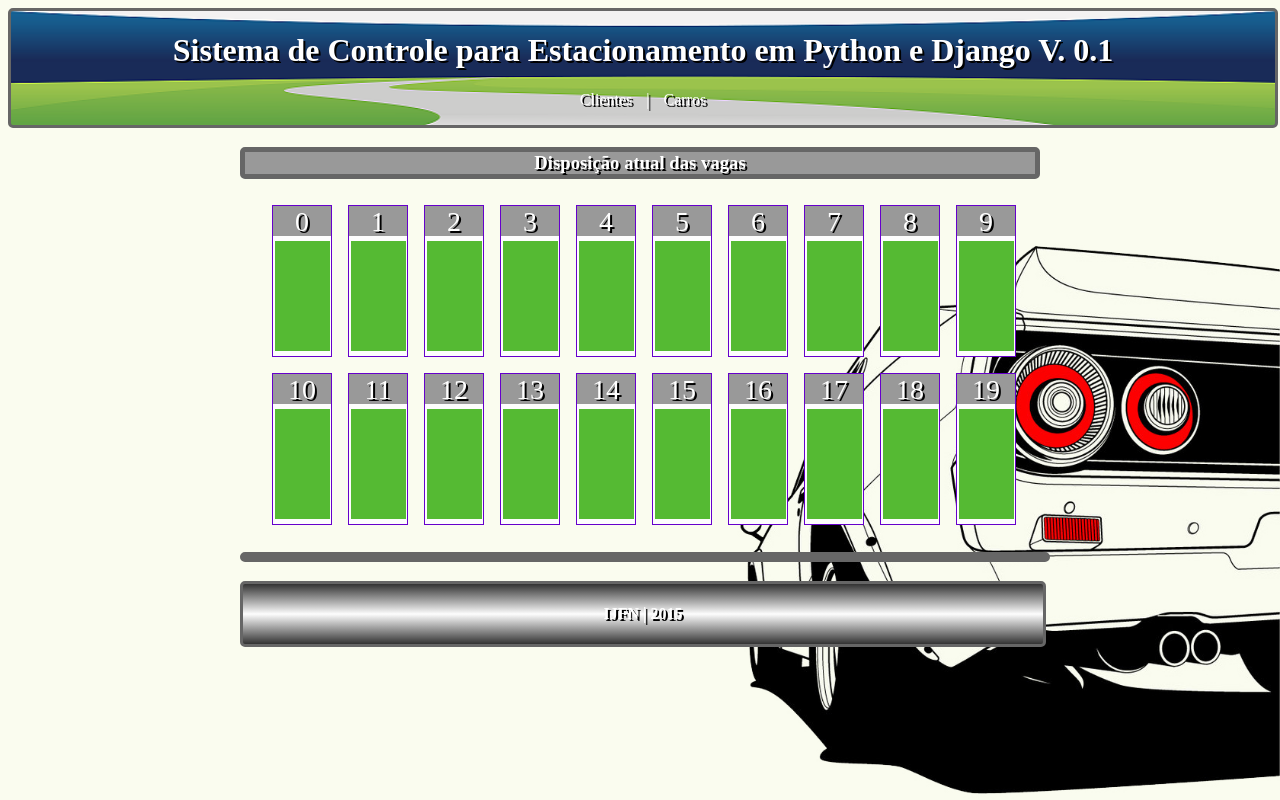
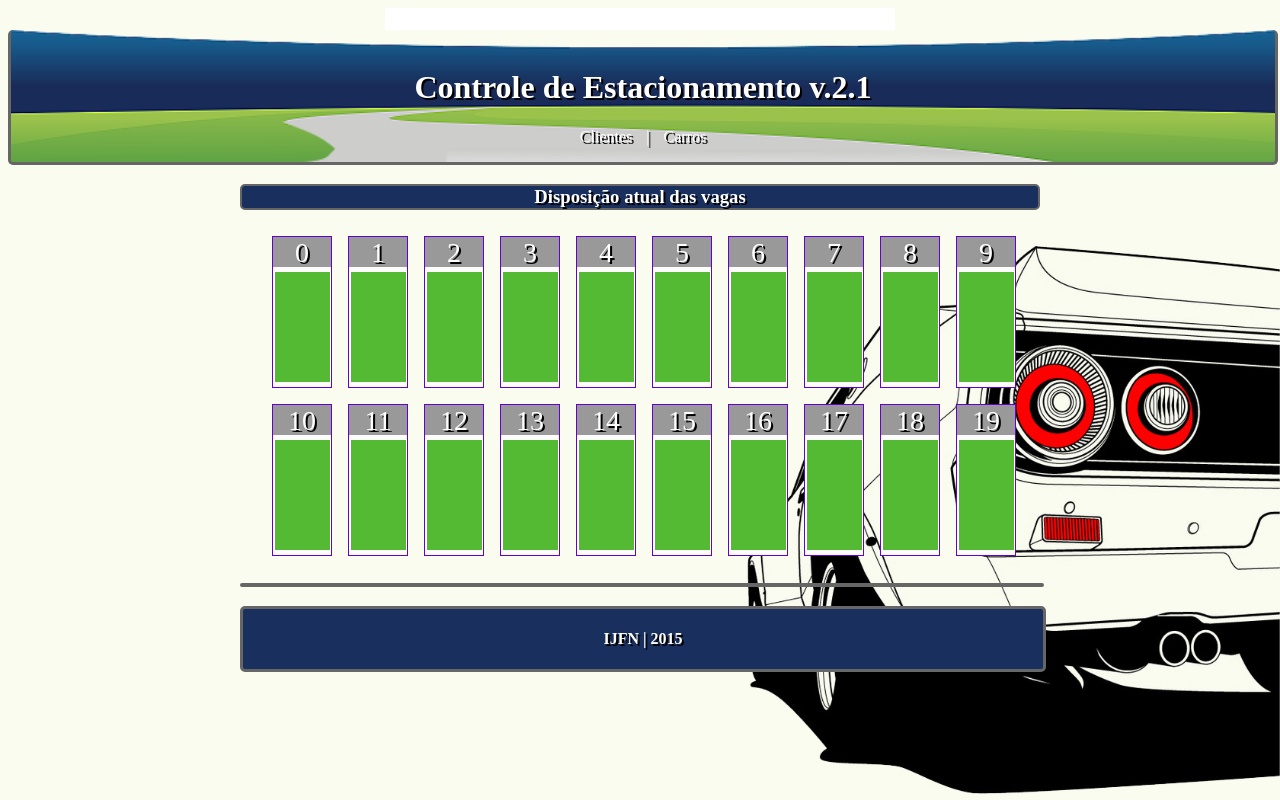
Before and after one commit to ionejfneto/Trabalho_Estacionamento, a Django app: page / in a window 1280 px wide. Run offline with Django 3.2, Linux system fonts and the light colour scheme; data that the repository does not hold is empty.

Commit message:
5° envio
Modificações no layout + adicionado relógio em JS

```diff
--- a/estacionamento_1/templates/index.html
+++ b/estacionamento_1/templates/index.html
@@ -4,10 +4,13 @@
 <meta http-equiv="Content-Type" content="text/html; charset=utf-8" />
 <title>IJFN | Trabalho Desenv. Web II</title>
 <link rel="stylesheet" type="text/css" href="/static/css/css.css"/>
+<script type="text/javascript" src="/static/js/relogio.js"></script>
 </head>
-<body style="background:url(/static/img/bg.jpg);background-size:100%">
-	<div id="header" style="background:url(/static/img/a.png)no-repeat;background-size:100% 100%">
-    <h1>Sistema de Controle para Estacionamento em Python e Django V. 0.1</h1>
+<body onload="moveR()">
+	<input id="relogio" readonly type="text" name="relogio" size="10" title="Hora atual" style="margin:0 auto;border:none">
+
+	<div id="header" title="IJFN | Trabalho Desenv. Web II"><br>
+    <h1>Controle de Estacionamento v.2.1</h1>
 	<ul align="center">
 			<li><a href="Clientes" title="Ir ao setor de clientes" >Clientes</a> </li>	|
 			<li><a href="Carros" title="Ir ao setor de carros" >Carros</a> </li>
@@ -30,9 +33,9 @@
 			{% endfor %}
 			</div>
 		</div>
-		<h3 style="float:left;width:100%"class="msg"></h3>
+		<h3 class="msg" style="float:left;width:100%"></h3>
 		<div id="footer" align="center">
-			<h4><a style="text-decoration:none;color:white;" href="/admin">IJFN | 2015</a></h4>
+			<h4><a href="/admin">IJFN | 2015</a></h4>
 		</div>
      </div>
 </body>
--- a/estacionamento_1/templates/list.html
+++ b/estacionamento_1/templates/list.html
@@ -5,9 +5,9 @@
 <title>IJFN | Trabalho Desenv. Web II</title>
 <link rel="stylesheet" type="text/css" href="/static/css/css.css"/>
 </head>
-<body style="background:url(/static/img/bg.jpg);background-size:100%">
-    <div id="header" style="background:url(/static/img/a.png)no-repeat;background-size:100% 100%">
-		<h1 align="center">Sistema de Controle para Estacionamento em Python e Django V. 0.1</h1>
+<body style="">
+    <div id="header" title="IJFN | Trabalho Desenv. Web II"><br>
+		<h1 align="center">Controle de Estacionamento v.2.1</h1>
     	<ul align="center">
 			<li><a href="/" title="Ir a tela inicial">Home</a> </li>	|
 			<li><a href="/f{{contexto}}">Cadastrar</a> </li>
--- a/static/css/css.css
+++ b/static/css/css.css
@@ -1,15 +1,16 @@
 h1,h2,h3,h4,h5,h6,p,a{text-align:center;}
-a{text-decoration:none;color:white}
+a{text-decoration:none;color:white;}
+body{background:url(/static/img/bg.jpg) no-repeat;background-size: 100%}
 .vazia{width:55px;height:110px;background:#55BA33;margin:5px auto}
 .ocupada{width:55px;height:110px;background:red;margin:5px auto}
-.msg{border:5px solid #666; border-radius:5px;background:#999;}
+.msg{border:2px solid #666; border-radius:5px;background:#19305f}
 html{color:white;text-shadow:2px 2px black;}
-#header{width:100%;border:3px solid #666;background:-moz-linear-gradient(top,#333  ,#FDFDFD, #333);background:-webkit-linear-gradient(top,#333  ,#FDFDFD, #333);background:linear-gradient(top,#333  ,#FDFDFD, #333);;border-radius:5px}
+#header{width:100%;border-right:3px solid #666;border-bottom:3px solid #666;border-left:3px solid #666;border-radius:5px;background:url(/static/img/a.png)no-repeat;background-size:100% 100%}
 #estacionamento{width:800px;float:left;margin:0 3%}
 .vaga{width:58px;height:150px;float:left;background:#FDFDFD;margin:1%;border:1px solid #60C;}
 .nome{width:58px;height:30px;background:#999;text-align:center;font-size:28px}
 #painel{width:800px;margin:0 auto;}
-#footer{width:800px;border:3px solid #666;background:-moz-linear-gradient(top,#333  ,#FDFDFD, #333);background:-webkit-linear-gradient(top,#333  ,#FDFDFD, #333);background:linear-gradient(top,#333  ,#FDFDFD, #333);float:left;border-radius:3px;border-radius:5px;}
+#footer{width:800px;border:3px solid #666;;float:left;border-radius:3px;border-radius:5px;background:#19305f}
 .link{color:white;text-decoration:none}
 .lista{border:2px solid #333;background:white;margin-bottom:5px;color:black;text-shadow:none}
 li{list-style:none;display:inline;padding:10px}
--- /dev/null
+++ b/static/js/relogio.js
@@ -0,0 +1,10 @@
+function moveR()
+{
+    ob = new Date()
+    h = ob.getHours()
+    m = ob.getMinutes()
+    s = ob.getSeconds()
+    cs = h + " : " + m + " : " + s
+    document.relogio.value = cs
+    setTimeout("moveR()",1000)
+}
```
Also changed, not shown: estacionamento_1/templates/form.html (+5 -3 lines), static/img/a.png.
